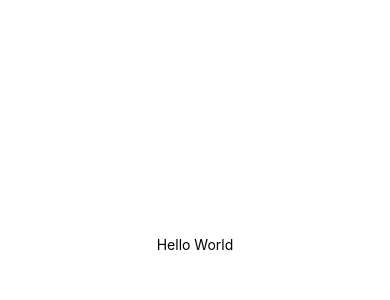
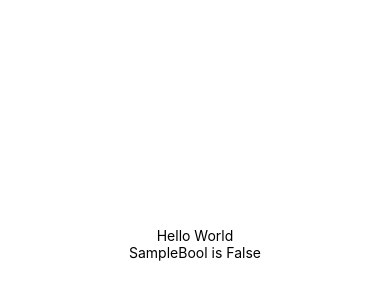
Before and after one commit to dohyunKim12/React-Native, a React Native app: screen / in a window 390 px wide. Shown: the part 178-478 px from the top of the page. Built offline with nearby package versions, Linux system fonts and the light colour scheme.

Commit message:
Update About Props

```diff
--- a/About React/react.js
+++ b/About React/react.js
@@ -12,3 +12,5 @@
 //부모->자식에게 데이터가 전달됨. 값은 자식컴포넌트 내에서 수정-변경 되지 않고 그대로 사용됨.
 //Why props? -> 부모가 자식에게 같은 내용을 아주 손쉽게 전달할 수 있음.
 //Props를 사용하면 각 자식 component에서 부모의 data를 손쉽게 사용가능하다는 것이 point.
+
+//View 는 div같은 역할.
--- a/App.js
+++ b/App.js
@@ -10,7 +10,16 @@ class App extends Component {
     sampleNum: 1,
   };
 
+  // inputText() {
+  //   this.state.sampleBoolean ? (
+  //     <Text>sampleBool is True</Text>
+  //   ) : (
+  //     <Text>SampleBool is False</Text>
+  //   );
+  // }   // doesn't work.
+
   inputText = () =>
+    // console.log('fuck');
     this.state.sampleBoolean ? (
       <Text>sampleBool is True</Text>
     ) : (
@@ -43,6 +52,7 @@ class App extends Component {
           sText={this.state.sampleText}
           cState={this.changeState}
         />
+        {this.inputText()}
       </View>
     );
   }
--- a/Props.js
+++ b/Props.js
@@ -2,11 +2,7 @@ import React from 'react';
 import {View, Text} from 'react-native';
 
 const PropsChild = props => {
-  return (
-    <View>
-      <Text onPress={props.cState}>{props.sText}</Text>
-    </View>
-  );
+  return <Text onPress={props.cState}>{props.sText}</Text>;
 };
 
 export default PropsChild;
```
